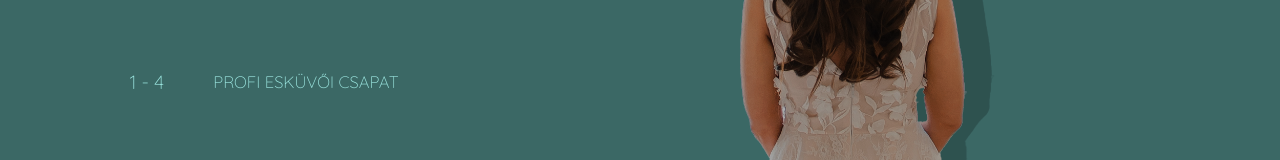
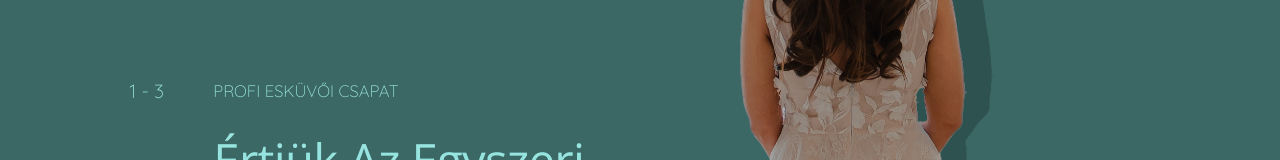
Before and after one commit to dglbalazs/dvstudionuxt, a Nuxt app: page / in a window 1280 px wide. Shown: the part 284-444 px from the top of the page. Built offline with nearby package versions, Linux system fonts and the light colour scheme; a web font is replaced by a local one.

Commit message:
refactors + creation of a basic store

```diff
--- a/components/index_slides.vue
+++ b/components/index_slides.vue
@@ -25,7 +25,9 @@
     <!-- Dynamically create slides -->
     <slide
       v-for="(slide, index) in slider.slides"
+      @slide-selected="$emit('slide-selected')"
       :key="index"
+      :id="slide.id"
       :subtext="slide.subtext"
       :maintext1="slide.maintext1"
       :maintext2="slide.maintext2"
--- a/components/slide.vue
+++ b/components/slide.vue
@@ -12,13 +12,13 @@
       <p>{{ subtext }}</p>
     </div>
     <div class="pageno">
-      <p>1 - 4</p>
+      <p>{{ id }} - 3</p>
     </div>
-    <div class="maintext" tabindex="0">
+    <div class="maintext" tabindex="0" @click="$emit('slide-selected')">
       <p class="maintext1">{{ maintext1 }}</p>
       <p class="maintext2">{{ maintext2 }}</p>
     </div>
-    <div class="more-section">
+    <div class="more-section" @click="$emit('slide-selected')">
       <p>
         Részletesebben
         <span class="more-icon">
@@ -33,6 +33,7 @@
 <script>
 export default {
   props: [
+    'id',
     'subtext',
     'maintext1',
     'maintext2',
@@ -62,7 +63,7 @@ export default {
   $ff-ss-6: 'Open Sans', sans-serif;
 
   $desktop-grid-col: 0.3fr 0.5fr 3fr 1fr;
-  $desktop-grid-row: 1fr 1fr 0.5fr 1.25fr 0.775fr;
+  $desktop-grid-row: 0.8fr 1.3fr 0.3fr 1.25fr 0.975fr;
   $desktop-grid-area: '. . . logo' '. arrowleft arrowright .'
     '. pageno subtitle .' '. . title title' '. . more .';
 
--- a/pages/cica.vue
+++ b/pages/cica.vue
@@ -1,5 +1,7 @@
 <template>
-  <div>Cica</div>
+  <nuxt-link to="/">
+    <div class="p-2" tabindex="0">menu item</div>
+  </nuxt-link>
 </template>
 
 <script>
--- a/pages/index.vue
+++ b/pages/index.vue
@@ -1,13 +1,35 @@
 <template>
   <div>
-    <index-slides></index-slides>
+    <index-slides @slide-selected="SlideSelected()"></index-slides>
   </div>
 </template>
 
 <script>
 export default {
+  transition(to, from) {
+    if (!from) {
+      return 'slide-down'
+    }
+    return +to.query.page < +from.query.page ? 'slide-down' : 'slide-down'
+  },
   name: 'IndexPage',
+  methods: {
+    // Function that triggers a page change to the /cica page
+    SlideSelected() {
+      this.$router.push('/cica')
+    },
+  },
 }
 </script>
 
-<style></style>
+<style>
+/* CSS sliding down transition */
+.slide-down-enter-active,
+.slide-down-leave-active {
+  transition: all 0.8s;
+}
+.slide-down-enter,
+.slide-down-leave-to {
+  transform: translateY(-100%);
+}
+</style>
--- /dev/null
+++ b/store/slide.js
@@ -0,0 +1,22 @@
+export const state = () => ({
+    // Initial state for the user module
+    Slide: {
+        current: 0,
+        currentName: 'eskuvo',
+    }
+  })
+
+  export const mutations = {
+    // Mutation for setting the Slide
+    setSlide(state, Slide) {
+      state.Slide = Slide
+    }
+  }
+
+  export const actions = {
+    // Action for logging in the Slide
+    activateSlide({ commit }, Slide) {
+      // Perform login logic here...
+      commit('setSlide', Slide)
+    }
+  }
```
